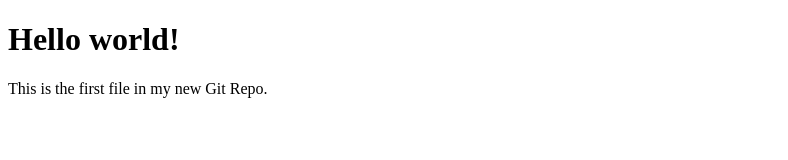
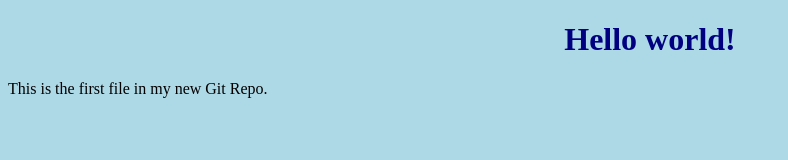
Before and after one commit to felixobianozie/elementary_experimentations, a plain HTML site: page index.html in a window 1280 px wide. Shown: the whole page, without its empty margins (0-788 px from the left). Drawn offline with Linux system fonts and the light colour scheme.

Commit message:
Included Stylesheet and README files

```diff
--- a/index.html
+++ b/index.html
@@ -2,6 +2,7 @@
 <html>
 <head>
  <title>Hello World!</title>
+ <link rel="stylesheet" href="indexCSS.css"></link>
 </head>
 <body>
 
--- /dev/null
+++ b/indexCSS.css
@@ -0,0 +1,9 @@
+body {
+background-color: lightblue;
+}
+
+h1 {
+color: navy;
+margin-left: 20px;
+text-align: center;
+}
```
Also changed, not shown: README.md.txt (added).
